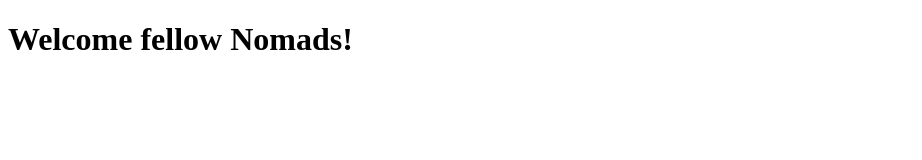
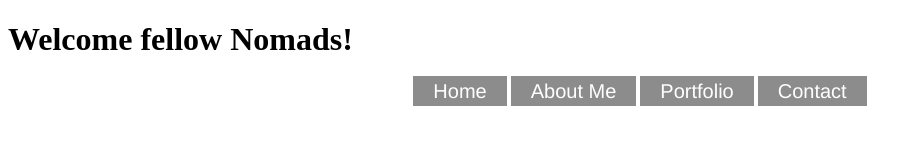
Before and after one commit to EchoLeap/Nomad-s-Oasis-Project, a plain HTML site: page index.html in a window 1280 px wide. Shown: the whole page, without its empty margins (0-922 px from the left). Drawn offline with Linux system fonts and the light colour scheme.

Commit message:
Update index.html

```diff
--- a/index.html
+++ b/index.html
@@ -9,6 +9,15 @@
       <h1> Welcome fellow Nomads! </h1>
     </div>
     <div class="body">
+      <div class="navcontainer">
+        <ul>
+          <li><a href="http://cpaztik.codehs.me/">Home</a></li>
+          <li><a href="http://cpaztik.codehs.me/aboutme">About Me</a></li>
+          <li><a href="http://cpaztik.codehs.me/portfolio">Portfolio</a></li>
+          <li><a href="http://cpaztik.codehs.me/contact">Contact</a></li>
+          <li></li>
+        </ul>
+      </div>
     </div>
     <div class="footer">
     </div>
```
